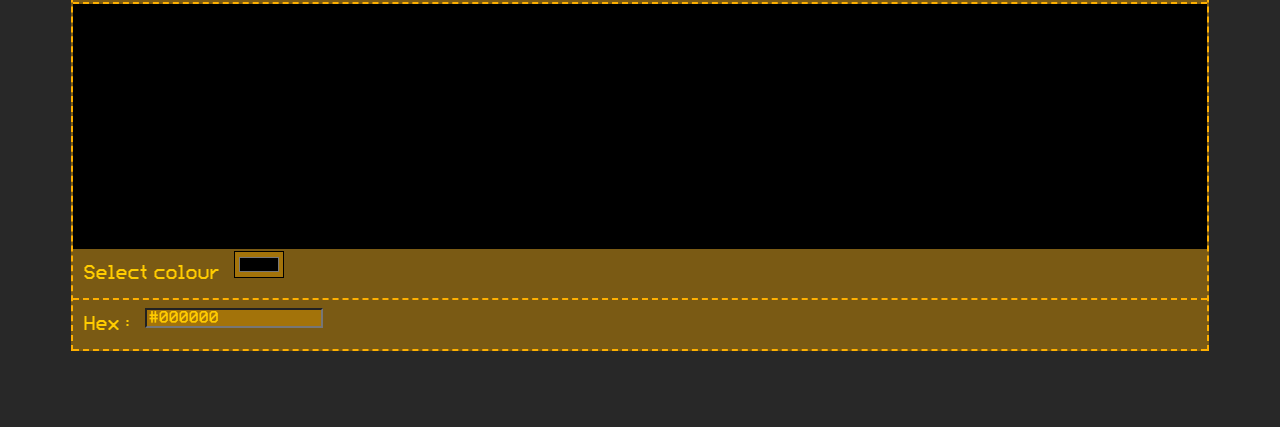
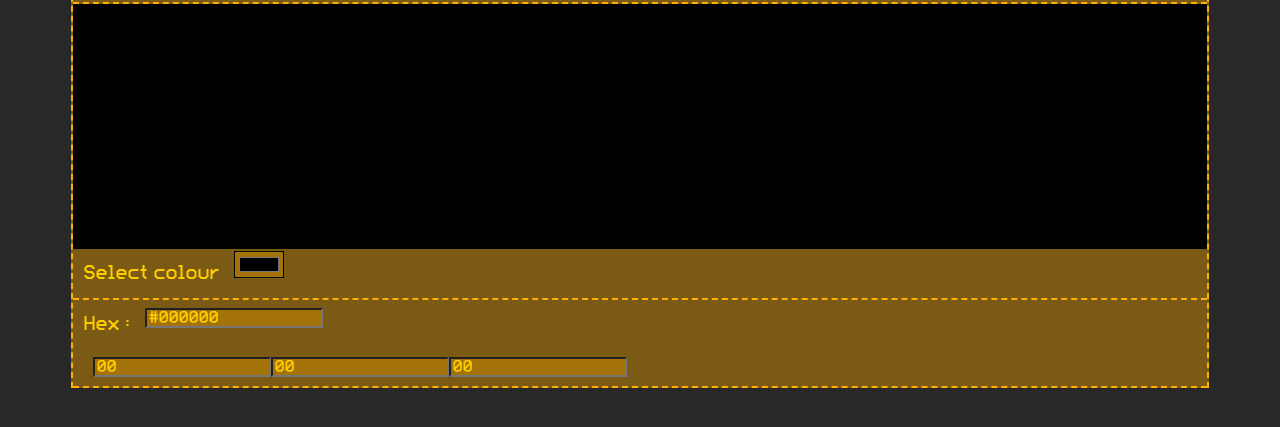
Before and after one commit to lostjarred/WEB-ColourPicker, a plain HTML site: page index.html in a window 1280 px wide. Shown: the part 121-548 px from the top of the page. Drawn offline with Linux system fonts and the light colour scheme.

Commit message:
add function to spilt up hex code

```diff
--- a/index.html
+++ b/index.html
@@ -55,13 +55,26 @@
                     </div>
                 </div>
             </div>
-            <div class="wrapper" style="border-top: 2px dashed #FFB000; border-bottom: 2px dashed #FFB000; padding-left: 1%;">
-                <div class="row">
-                    <p>Hex :&nbsp</p>
+            <div class="wrapper col" style="border-top: 2px dashed #FFB000; border-bottom: 2px dashed #FFB000; padding-left: 1%;">
+                <div class="wrapper">
+                    <div class="row">
+                        <p>Hex :&nbsp</p>
+                    </div>
+
+                    <div class="row">
+                        <input type="text" id="hextextarea">
+                    </div>
                 </div>
-
-                <div class="row">
-                    <input type="text" id="hextextarea">
+                <div class="wrapper">
+                    <div class="row">
+                        <input type="text" id="hexr">
+                    </div>
+                    <div class="row">
+                        <input type="text" id="hexb">
+                    </div>
+                    <div class="row">
+                        <input type="text" id="hexg">
+                    </div>
                 </div>
             </div>
         </div>
@@ -78,13 +91,29 @@
             function watchcolourpicker(event) {
                 hextextbox.value = event.target.value;
                 colourpickerdiv.style.background = event.target.value;
+                splithex()
             }
 
         //function for updating on page load
             function pageloadcolourpicker() {
                 hextextbox.value = document.querySelector("#colourpicker").value;
                 colourpickerdiv.style.background = document.querySelector("#colourpicker").value;
+                splithex()
             }
         pageloadcolourpicker();
+
+        //functions for converting to rgb
+            function splithex() {
+                let hex = String(hextextbox.value);
+
+                let hexred = hex[1] + hex[2];
+                document.querySelector("#hexr").value = hexred;
+
+                let hexblue = hex[3] + hex[4]
+                document.querySelector("#hexb").value = hexblue;
+
+                let hexgreen = hex[5] + hex[6]
+                document.querySelector("#hexg").value = hexgreen;
+            }
     </script>
 </html>
```
